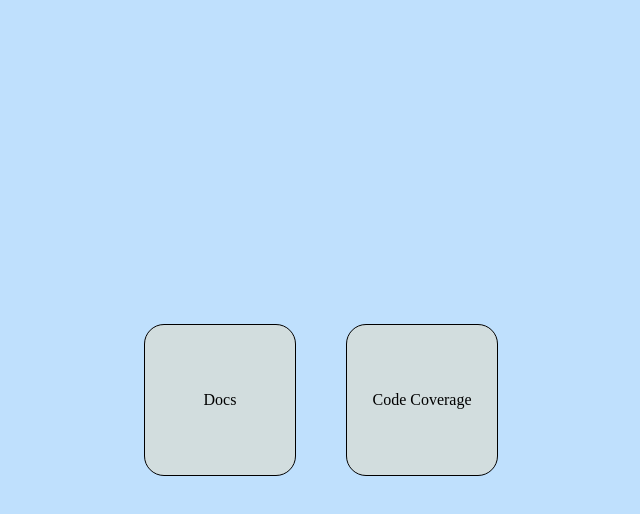
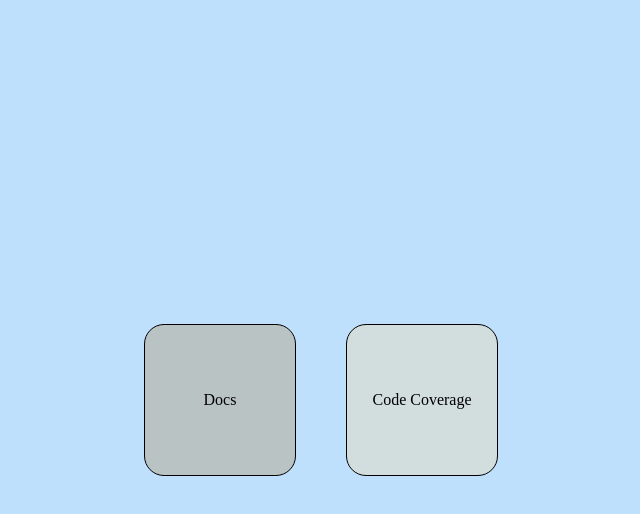
Before and after one commit to IdecEddy/Trading, a plain HTML site: page github_pages/index.html in a window 1280 px wide. In both pictures the pointer is over the element "Docs". Shown: the whole page, without its empty margins (319-959 px from the left). Drawn offline with Linux system fonts and the light colour scheme.

Commit message:
updates to the style of the github dashboard

```diff
--- a/github_pages/index.html
+++ b/github_pages/index.html
@@ -30,6 +30,9 @@
       body {
         background-color: #bfe0fd;
       }
+      .box-item:hover {
+        background-color: #bac3c4;
+      }
     </style>
   </head>
   <body>
```
